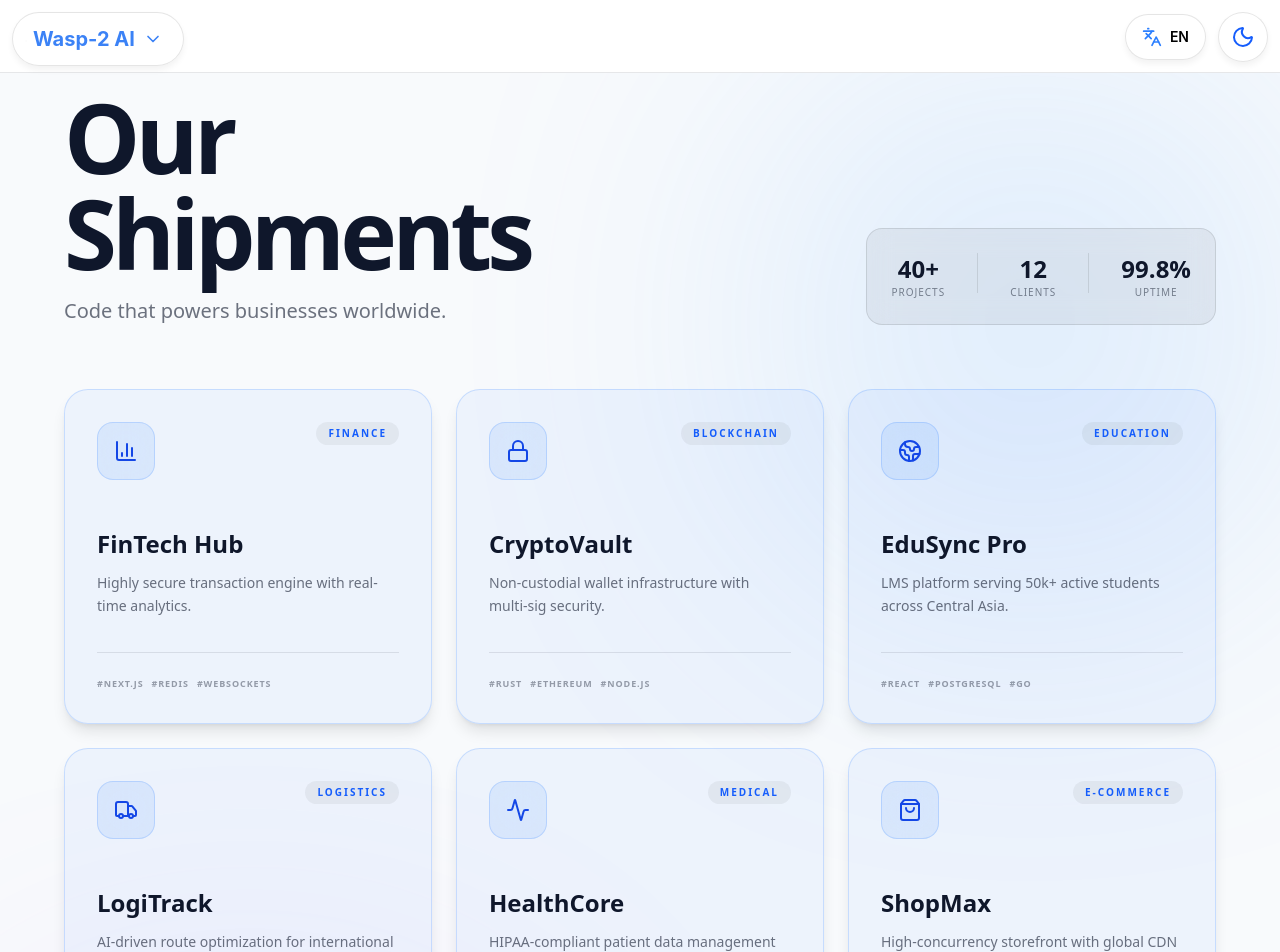
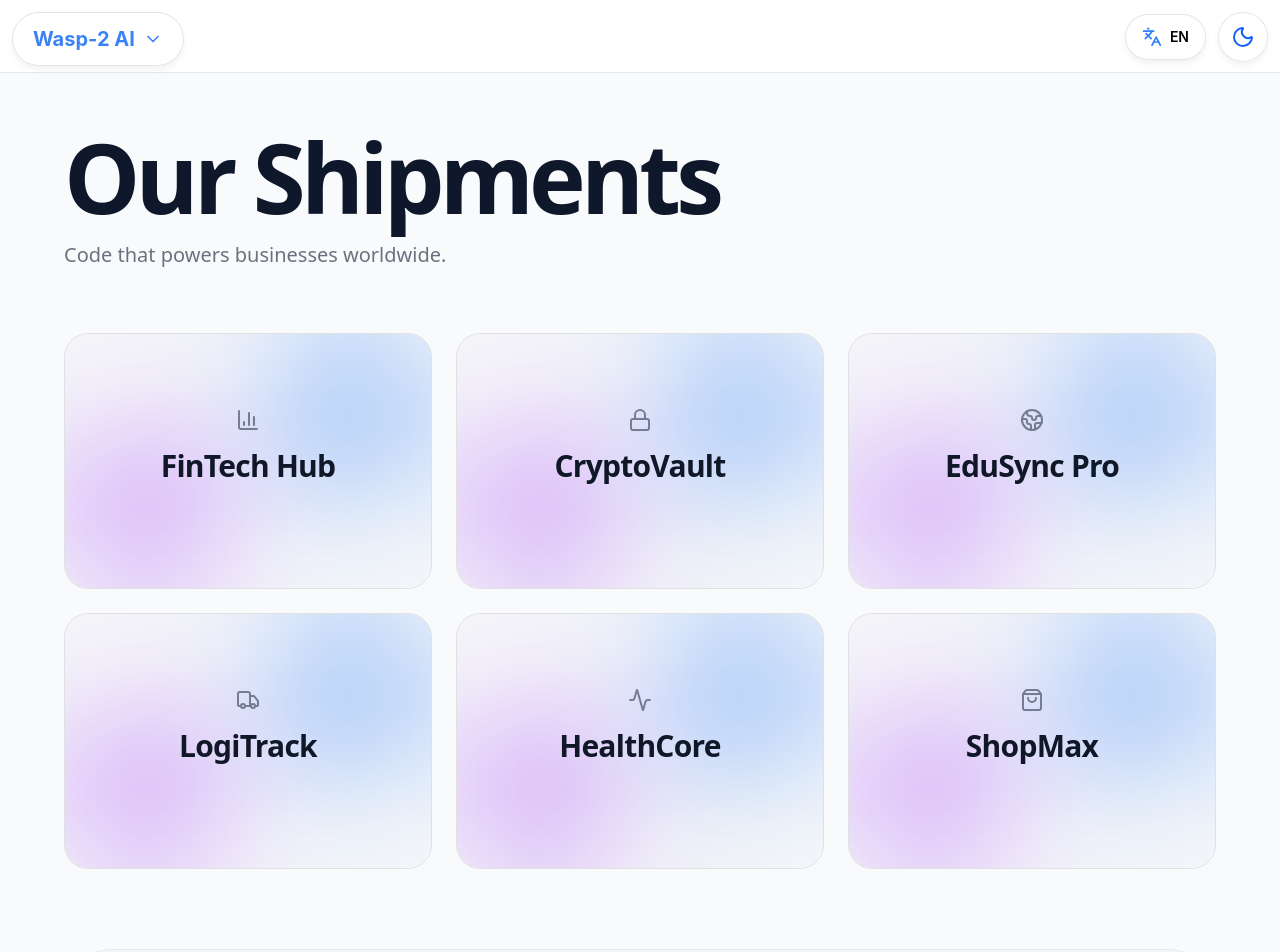
Before and after one commit to Axliyor-uz/wasp2-ai, a Next.js app: page /pages/portfolio in a window 1280 px wide. Shown: the top 952 px of the page. Built offline with nearby package versions, Linux system fonts and the light colour scheme.

Commit message:
added the profile sites

```diff
--- a/src/app/pages/portfolio/page.tsx
+++ b/src/app/pages/portfolio/page.tsx
@@ -1,180 +1,320 @@
 "use client";
 
-import React from 'react';
+import React, { useState, useEffect } from 'react';
+import { useRouter } from 'next/navigation';
+import { useApp } from "@/lib/AppContext";
 import {
-  BarChart3,
-  Globe2,
-  MessageSquare,
-  ShoppingBag,
-  Activity,
-  Truck,
-  ArrowUpRight,
-  Database,
-  Lock
+  BarChart3, Globe2, ShoppingBag,
+  Activity, Truck, ArrowUpRight, Database, Lock, X, ExternalLink
 } from 'lucide-react';
-import { useApp } from "@/lib/AppContext";
-import { useRouter } from 'next/navigation';
-import { useState } from 'react';
 
+// =========================================================================
+// 1. DATA (Links included here)
+// =========================================================================
+
+const PORTFOLIO_DATA: any = {
+  en: {
+    hero: { title: "Our Shipments", subtitle: "Code that powers businesses worldwide.", button: "Get in touch" },
+    projects: [
+      {
+        name: "FinTech Hub", category: "Finance", desc: "Highly secure transaction engine with real-time analytics.", tech: ["Next.js", "Redis"], iconKey: "finance"
+      },
+      {
+        name: "CryptoVault", category: "Blockchain", desc: "Non-custodial wallet infrastructure with multi-sig security.", tech: ["Rust", "Ethereum"], iconKey: "lock"
+      },
+      {
+        name: "EduSync Pro",
+        category: "Education",
+        desc: "LMS platform serving 50k+ students across Central Asia.",
+        tech: ["React", "Go", "PostgreSQL"],
+        iconKey: "globe",
+        link: "https://edify-student-b3qv.vercel.app/" // <--- LINK 1
+      },
+      {
+        name: "LogiTrack", category: "Logistics", desc: "AI-driven route optimization for international freight.", tech: ["Python", "TensorFlow"], iconKey: "truck"
+      },
+      {
+        name: "HealthCore",
+        category: "Medical",
+        desc: "HIPAA-compliant patient data management system.",
+        tech: ["Java", "AWS", "Spring Boot"],
+        iconKey: "activity",
+        link: "https://healthplus-clinic-c3ru.vercel.app" // <--- LINK 2
+      },
+      {
+        name: "ShopMax", category: "E-Commerce", desc: "High-concurrency storefront with global CDN integration.", tech: ["Vue", "Shopify"], iconKey: "shop"
+      }
+
+    ],
+    cta: "Your vision — our code.",
+    modalBtn: "Visit Website"
+  },
+ ru: {
+    hero: { title: "Наши Проекты", subtitle: "Код, который развивает бизнес по всему миру.", button: "Связаться" },
+    projects: [
+      {
+        name: "FinTech Hub", category: "Финансы", desc: "Высокобезопасный транзакционный движок с аналитикой в реальном времени.", tech: ["Next.js", "Redis"], iconKey: "finance"
+      },
+      {
+        name: "CryptoVault", category: "Блокчейн", desc: "Некастодиальная инфраструктура кошелька с мультисигнатурной защитой.", tech: ["Rust", "Ethereum"], iconKey: "lock"
+      },
+      {
+        name: "EduSync Pro",
+        category: "Образование",
+        desc: "LMS-платформа, обслуживающая 50к+ студентов в Центральной Азии.",
+        tech: ["React", "Go", "PostgreSQL"],
+        iconKey: "globe",
+        link: "https://edify-student-b3qv.vercel.app/"
+      },
+      {
+        name: "LogiTrack", category: "Логистика", desc: "Оптимизация маршрутов на базе ИИ для международных перевозок.", tech: ["Python", "TensorFlow"], iconKey: "truck"
+      },
+      {
+        name: "HealthCore",
+        category: "Медицина",
+        desc: "Система управления данными пациентов, соответствующая стандарту HIPAA.",
+        tech: ["Java", "AWS", "Spring Boot"],
+        iconKey: "activity",
+        link: "https://healthplus-clinic-c3ru.vercel.app"
+      },
+      {
+        name: "ShopMax", category: "E-Commerce", desc: "Высоконагруженная витрина с глобальной CDN-интеграцией.", tech: ["Vue", "Shopify"], iconKey: "shop"
+      }
+    ],
+    cta: "Ваша идея — наш код.",
+    modalBtn: "Перейти на сайт"
+  },
+
+  uz: {
+    hero: { title: "Bizning Loyihalar", subtitle: "Butun dunyo bo'ylab biznesni rivojlantiruvchi kod.", button: "Bog'lanish" },
+    projects: [
+      {
+        name: "FinTech Hub", category: "Moliya", desc: "Real vaqt rejimida tahlilga ega yuqori xavfsizlikdagi tranzaksiya tizimi.", tech: ["Next.js", "Redis"], iconKey: "finance"
+      },
+      {
+        name: "CryptoVault", category: "Blokcheyn", desc: "Ko'p bosqichli xavfsizlikka ega hamyon infratuzilmasi.", tech: ["Rust", "Ethereum"], iconKey: "lock"
+      },
+      {
+        name: "EduSync Pro",
+        category: "Ta'lim",
+        desc: "O'rta Osiyo bo'ylab 50 mingdan ortiq talabaga xizmat ko'rsatuvchi LMS platformasi.",
+        tech: ["React", "Go", "PostgreSQL"],
+        iconKey: "globe",
+        link: "https://edify-student-b3qv.vercel.app/"
+      },
+      {
+        name: "LogiTrack", category: "Logistika", desc: "Xalqaro yuk tashish uchun sun'iy intellektga asoslangan marshrutni optimallashtirish.", tech: ["Python", "TensorFlow"], iconKey: "truck"
+      },
+      {
+        name: "HealthCore",
+        category: "Tibbiyot",
+        desc: "HIPAA standartiga mos keluvchi bemor ma'lumotlarini boshqarish tizimi.",
+        tech: ["Java", "AWS", "Spring Boot"],
+        iconKey: "activity",
+        link: "https://healthplus-clinic-c3ru.vercel.app"
+      },
+      {
+        name: "ShopMax", category: "E-Commerce", desc: "Global CDN integratsiyasiga ega yuqori yuklamali onlayn do'kon.", tech: ["Vue", "Shopify"], iconKey: "shop"
+      }
+    ],
+    cta: "Sizning g'oyangiz — bizning kodimiz.",
+    modalBtn: "Saytga o'tish"
+  }
+};
+
+const IconRegistry: Record<string, React.ReactNode> = {
+  finance: <BarChart3 />, lock: <Lock />, globe: <Globe2 />,
+  truck: <Truck />, activity: <Activity />, shop: <ShoppingBag />
+};
+
+// =========================================================================
+// 2. THE MINIMAL CARD (Blur Effect)
+// =========================================================================
+
+const ProjectCard = ({ project, isDark, onClick }: { project: any, isDark: boolean, onClick: () => void }) => {
+  return (
+    <div
+      onClick={onClick}
+      className={`group relative h-64 rounded-3xl overflow-hidden cursor-pointer border transition-all duration-500
+      ${isDark ? 'border-white/10' : 'border-black/10'}`}
+    >
+      {/* 1. Colorful Background Blobs (Visible through blur) */}
+      <div className={`absolute inset-0 opacity-50 transition-opacity duration-700 group-hover:opacity-100
+        ${isDark ? 'bg-gray-900' : 'bg-gray-100'}`}>
+
+        {/* Dynamic blobs based on project name hash or random styling */}
+        <div className={`absolute top-0 right-0 w-40 h-40 blur-[60px] rounded-full mix-blend-multiply transition-all duration-700 group-hover:scale-150
+           ${i % 2 === 0 ? 'bg-purple-500' : 'bg-blue-500'}`}></div>
+        <div className={`absolute bottom-0 left-0 w-40 h-40 blur-[60px] rounded-full mix-blend-multiply transition-all duration-700 group-hover:scale-150
+           ${i % 2 === 0 ? 'bg-blue-500' : 'bg-purple-500'}`}></div>
+      </div>
+
+      {/* 2. The Blur Overlay */}
+      {/* Default: Backdrop blur is heavy. Hover: Blur is removed. */}
+      <div className={`absolute inset-0 flex flex-col items-center justify-center p-6 text-center transition-all duration-500
+        backdrop-blur-xl bg-white/5 group-hover:backdrop-blur-none group-hover:bg-transparent`}>
+
+        {/* Icon (Fades out on hover to clean up view, or stays - your choice) */}
+        <div className="mb-4 opacity-50 group-hover:opacity-100 transition-opacity duration-300 transform group-hover:-translate-y-2">
+           {IconRegistry[project.iconKey]}
+        </div>
+
+        {/* Name */}
+        <h3 className={`text-2xl md:text-3xl font-black tracking-tight transition-transform duration-500 group-hover:scale-110
+          ${isDark ? 'text-white' : 'text-gray-900'}`}>
+          {project.name}
+        </h3>
+
+        {/* "Click to View" Hint (Appears on hover) */}
+        <span className={`mt-4 text-[10px] uppercase tracking-[0.3em] opacity-0 translate-y-4 transition-all duration-500 group-hover:opacity-100 group-hover:translate-y-0
+          ${isDark ? 'text-gray-300' : 'text-gray-600'}`}>
+          View Details
+        </span>
+      </div>
+    </div>
+  );
+};
+
+// =========================================================================
+// 3. THE MODAL (Detailed View)
+// =========================================================================
+
+const ProjectModal = ({ project, isOpen, onClose, isDark, t }: any) => {
+  if (!isOpen || !project) return null;
+
+  return (
+    <div className="fixed inset-0 z-50 flex items-center justify-center p-4">
+      {/* Backdrop */}
+      <div
+        className="absolute inset-0 bg-black/60 backdrop-blur-sm transition-opacity"
+        onClick={onClose}
+      ></div>
+
+      {/* Modal Content */}
+      <div className={`relative w-full max-w-2xl rounded-[2rem] p-8 md:p-12 shadow-2xl overflow-hidden animate-in fade-in zoom-in duration-300
+        ${isDark ? 'bg-[#0f172a] border border-white/10 text-white' : 'bg-white text-gray-900'}`}>
+
+        {/* Close Button */}
+        <button
+          onClick={onClose}
+          className={`absolute top-6 right-6 p-2 rounded-full transition-colors ${isDark ? 'hover:bg-white/10' : 'hover:bg-black/5'}`}
+        >
+          <X size={24} />
+        </button>
+
+        {/* Content */}
+        <div>
+          <div className="flex items-center gap-4 mb-6">
+            <div className={`p-3 rounded-xl ${isDark ? 'bg-purple-500/20 text-purple-400' : 'bg-blue-100 text-blue-600'}`}>
+              {IconRegistry[project.iconKey]}
+            </div>
+            <span className="text-xs font-bold uppercase tracking-widest opacity-50">{project.category}</span>
+          </div>
+
+          <h2 className="text-4xl md:text-5xl font-black mb-6">{project.name}</h2>
+
+          <p className="text-lg opacity-70 leading-relaxed mb-8">
+            {project.desc}
+          </p>
+
+          <div className="mb-10">
+            <h4 className="text-xs font-bold uppercase tracking-widest opacity-40 mb-4">Technologies</h4>
+            <div className="flex flex-wrap gap-2">
+              {project.tech.map((tech: string) => (
+                <span key={tech} className={`px-4 py-2 rounded-lg text-xs font-bold ${isDark ? 'bg-white/5' : 'bg-gray-100'}`}>
+                  {tech}
+                </span>
+              ))}
+            </div>
+          </div>
+
+          {/* THE ACTION BUTTON */}
+          <div className="flex flex-col sm:flex-row gap-4">
+            {project.link ? (
+              <a
+                href={project.link}
+                target="_blank"
+                rel="noopener noreferrer"
+                className={`flex-1 flex items-center justify-center gap-2 px-8 py-4 rounded-xl font-bold text-sm uppercase tracking-widest transition-transform hover:scale-105
+                  ${isDark ? 'bg-purple-600 hover:bg-purple-500 text-white' : 'bg-blue-600 hover:bg-blue-500 text-white'}`}
+              >
+                {t.modalBtn || "Visit Website"}
+                <ExternalLink size={16} />
+              </a>
+            ) : (
+              <button disabled className="flex-1 px-8 py-4 rounded-xl font-bold text-sm uppercase tracking-widest opacity-50 cursor-not-allowed border border-current">
+                Coming Soon
+              </button>
+            )}
+          </div>
+
+        </div>
+      </div>
+    </div>
+  );
+};
+
+// =========================================================================
+// 4. MAIN PAGE LOGIC
+// =========================================================================
+
+// Helper for random colors in the map loop
+let i = 0;
 
 const Portfolio = () => {
   const { lang, theme } = useApp();
   const isDark = theme === "dark";
+  const router = useRouter();
 
-const router = useRouter();
-  const [isNavigating, setIsNavigating] = useState(false);
+  // State for the modal
+  const [selectedProject, setSelectedProject] = useState<any>(null);
 
-  const handleClick = async () => {
-    setIsNavigating(true);
-        router.push('/pages/contact');
-  };
-
-  const content: any = {
-    en: {
-      title: "Our Shipments",
-      subtitle: "Code that powers businesses worldwide.",
-      stats: { projects: "Projects", clients: "Clients", uptime: "Uptime" },
-      projects: [
-        { name: "FinTech Hub", category: "Finance", desc: "Highly secure transaction engine with real-time analytics.", tech: ["Next.js", "Redis", "WebSockets"], icon: <BarChart3 /> },
-        { name: "CryptoVault", category: "Blockchain", desc: "Non-custodial wallet infrastructure with multi-sig security.", tech: ["Rust", "Ethereum", "Node.js"], icon: <Lock /> },
-        { name: "EduSync Pro", category: "Education", desc: "LMS platform serving 50k+ active students across Central Asia.", tech: ["React", "PostgreSQL", "Go"], icon: <Globe2 /> },
-        { name: "LogiTrack", category: "Logistics", desc: "AI-driven route optimization for international freight.", tech: ["Python", "TensorFlow", "React"], icon: <Truck /> },
-        { name: "HealthCore", category: "Medical", desc: "HIPAA-compliant patient data management system.", tech: ["Java", "Spring Boot", "AWS"], icon: <Activity /> },
-        { name: "ShopMax", category: "E-Commerce", desc: "High-concurrency storefront with global CDN integration.", tech: ["Vue", "Shopify API", "Firebase"], icon: <ShoppingBag /> }
-      ]
-    },
-    ru: {
-      title: "Наши Проекты",
-      subtitle: "Код, который развивает бизнес по всему миру.",
-      stats: { projects: "Проектов", clients: "Клиентов", uptime: "Аптайм" },
-      projects: [
-        { name: "FinTech Hub", category: "Финансы", desc: "Безопасный движок транзакций с аналитикой в реальном времени.", tech: ["Next.js", "Redis", "WebSockets"], icon: <BarChart3 /> },
-        { name: "CryptoVault", category: "Блокчейн", desc: "Инфраструктура кошелька с мультисигнатурной защитой.", tech: ["Rust", "Ethereum", "Node.js"], icon: <Lock /> },
-        { name: "EduSync Pro", category: "Образование", desc: "LMS-платформа для 50к+ активных студентов.", tech: ["React", "PostgreSQL", "Go"], icon: <Globe2 /> },
-        { name: "LogiTrack", category: "Логистика", desc: "Оптимизация маршрутов на базе ИИ для перевозок.", tech: ["Python", "TensorFlow", "React"], icon: <Truck /> },
-        { name: "HealthCore", category: "Медицина", desc: "Система управления данными пациентов по стандарту HIPAA.", tech: ["Java", "Spring Boot", "AWS"], icon: <Activity /> },
-        { name: "ShopMax", category: "E-Commerce", desc: "Витрина с высокой пропускной способностью и CDN.", tech: ["Vue", "Shopify API", "Firebase"], icon: <ShoppingBag /> }
-      ]
-    },
-    uz: {
-      title: "Bizning Ishlarimiz",
-      subtitle: "Butun dunyo bo'ylab bizneslarni harakatga keltiruvchi kod.",
-      stats: { projects: "Loyihalar", clients: "Mijozlar", uptime: "Ish vaqti" },
-      projects: [
-        { name: "FinTech Hub", category: "Moliya", desc: "Real vaqt rejimida tahlilga ega xavfsiz tranzaksiya tizimi.", tech: ["Next.js", "Redis", "WebSockets"], icon: <BarChart3 /> },
-        { name: "CryptoVault", category: "Blokcheyn", desc: "Ko'p bosqichli xavfsizlikka ega hamyon infratuzilmasi.", tech: ["Rust", "Ethereum", "Node.js"], icon: <Lock /> },
-        { name: "EduSync Pro", category: "Ta'lim", desc: "O'rta Osiyo bo'ylab 50 mingdan ortiq talabaga xizmat qiluvchi platforma.", tech: ["React", "PostgreSQL", "Go"], icon: <Globe2 /> },
-        { name: "LogiTrack", category: "Logistika", desc: "Xalqaro yuk tashish uchun AI asosidagi marshrut optimallashtirish.", tech: ["Python", "TensorFlow", "React"], icon: <Truck /> },
-        { name: "HealthCore", category: "Tibbiyot", desc: "HIPAA standartidagi bemor ma'lumotlarini boshqarish tizimi.", tech: ["Java", "Spring Boot", "AWS"], icon: <Activity /> },
-        { name: "ShopMax", category: "E-Commerce", desc: "Global CDN integratsiyasiga ega yuqori yuklamali do'kon.", tech: ["Vue", "Shopify API", "Firebase"], icon: <ShoppingBag /> }
-      ]
-    }
-  };
-
-  const t = content[lang] || content['en'];
+  const t = PORTFOLIO_DATA[lang] || PORTFOLIO_DATA['en'];
 
   return (
-    <div className={`${isDark ? 'dark bg-[#020617] text-slate-100' : 'bg-slate-50 text-slate-900'} min-h-screen transition-colors duration-500 p-4 relative overflow-hidden font-sans`}>
+    <div className={`${isDark ? 'dark bg-[#020617] text-slate-100' : 'bg-slate-50 text-slate-900'} min-h-screen transition-colors duration-500 p-4 relative font-sans`}>
 
-      {/* Background Decor */}
-      <div className="absolute inset-0 pointer-events-none opacity-20">
-        <div className={`absolute top-0 right-0 w-[500px] h-[500px] blur-[150px] rounded-full ${isDark ? 'bg-purple-600' : 'bg-blue-400'}`}></div>
-        <div className={`absolute bottom-0 left-0 w-[500px] h-[500px] blur-[150px] rounded-full ${isDark ? 'bg-blue-600' : 'bg-purple-400'}`}></div>
-      </div>
-
-      <div className="relative z-10 max-w-6xl mx-auto">
-        {/* Header Section */}
-        <header className="flex flex-col md:flex-row justify-between items-end mb-16 gap-8">
-          <div className="max-w-xl">
-            <h1 className="text-6xl md:text-8xl font-black tracking-tighter mb-4">{t.title}</h1>
-            <p className="text-xl opacity-60 font-light">{t.subtitle}</p>
-          </div>
-
-          {/* Quick Stats Banner */}
-          <div className={`flex gap-8 p-6 rounded-2xl border backdrop-blur-md ${isDark ? 'bg-white/5 border-white/10' : 'bg-black/5 border-black/10'}`}>
-            <div className="text-center">
-              <div className="text-2xl font-black">40+</div>
-              <div className="text-[10px] uppercase tracking-widest opacity-50">{t.stats.projects}</div>
-            </div>
-            <div className={`w-px h-10 ${isDark ? 'bg-white/10' : 'bg-black/10'}`}></div>
-            <div className="text-center">
-              <div className="text-2xl font-black">12</div>
-              <div className="text-[10px] uppercase tracking-widest opacity-50">{t.stats.clients}</div>
-            </div>
-            <div className={`w-px h-10 ${isDark ? 'bg-white/10' : 'bg-black/10'}`}></div>
-            <div className="text-center">
-              <div className="text-2xl font-black">99.8%</div>
-              <div className="text-[10px] uppercase tracking-widest opacity-50">{t.stats.uptime}</div>
-            </div>
-          </div>
+      <div className="relative z-10 max-w-6xl mx-auto pt-10">
+        <header className="mb-16">
+          <h1 className="text-6xl md:text-8xl font-black tracking-tighter mb-4">{t.hero.title}</h1>
+          <p className="text-xl opacity-60 font-light">{t.hero.subtitle}</p>
         </header>
 
-        {/* Portfolio Grid */}
+        {/* Grid of Minimal Cards */}
         <main className="grid grid-cols-1 md:grid-cols-2 lg:grid-cols-3 gap-6 mb-20">
-          {t.projects.map((project: any, i: number) => (
-            <div key={i} className={`group relative p-8 rounded-3xl border transition-all duration-500 hover:-translate-y-2
-              ${isDark
-                ? 'bg-purple-500/5 border-purple-500/20 hover:border-purple-500/60 shadow-[0_0_30px_rgba(168,85,247,0.05)] hover:shadow-purple-500/10'
-                : 'bg-blue-500/5 border-blue-500/20 hover:border-blue-500/60 shadow-lg'}`}>
-
-              {/* Icon & Category */}
-              <div className="flex justify-between items-start mb-12">
-                <div className={`p-4 rounded-2xl backdrop-blur-xl border ${isDark ? 'bg-purple-500/20 border-purple-500/30 text-purple-300' : 'bg-blue-500/10 border-blue-500/20 text-blue-700'}`}>
-                  {project.icon}
-                </div>
-                <span className={`text-[10px] font-bold uppercase tracking-[0.2em] px-3 py-1 rounded-full ${isDark ? 'bg-white/5 text-purple-400' : 'bg-black/5 text-blue-600'}`}>
-                  {project.category}
-                </span>
-              </div>
-
-              {/* Title & Description */}
-              <h3 className="text-2xl font-bold mb-3 flex items-center gap-2">
-                {project.name}
-                <ArrowUpRight size={16} className="opacity-0 group-hover:opacity-100 group-hover:translate-x-1 group-hover:-translate-y-1 transition-all" />
-              </h3>
-              <p className="text-sm opacity-60 leading-relaxed mb-8 h-12 line-clamp-2">
-                {project.desc}
-              </p>
-
-              {/* Tech Stack - Text Based */}
-              <div className="flex flex-wrap gap-2 pt-6 border-t border-current/10">
-                {project.tech.map((item: string) => (
-                  <span key={item} className="text-[9px] font-black uppercase tracking-widest opacity-40 group-hover:opacity-100 transition-opacity">
-                    #{item}
-                  </span>
-                ))}
-              </div>
-
-              {/* Decorative Geometric Shape behind card */}
-              <div className={`absolute -bottom-2 -right-2 w-24 h-24 rounded-full blur-3xl opacity-0 group-hover:opacity-20 transition-opacity
-                ${isDark ? 'bg-purple-500' : 'bg-blue-500'}`}></div>
-            </div>
-          ))}
+          {t.projects.map((project: any, index: number) => {
+            // just a hack to alternate colors in the card helper
+            i = index;
+            return (
+              <ProjectCard
+                key={index}
+                project={project}
+                isDark={isDark}
+                onClick={() => setSelectedProject(project)}
+              />
+            );
+          })}
         </main>
 
-        {/* Dynamic CTA */}
-        <section className={`rounded-[3rem] p-12 md:p-20 text-center border overflow-hidden relative
-          ${isDark ? 'border-white/5 bg-white/[0.02]' : 'border-black/5 bg-black/[0.02]'}`}>
-
-          <div className="absolute top-1/2 left-1/2 -translate-x-1/2 -translate-y-1/2 w-full h-full opacity-[0.03] scale-150 pointer-events-none">
-            <Database className="w-full h-full" />
-          </div>
-
-          <div className="relative z-10">
-            <h2 className="text-3xl md:text-5xl font-black mb-6">
-              {lang === 'uz' ? "Sizning g'oyangiz — bizning kodimiz." : lang === 'ru' ? "Ваша идея — наш код." : "Your vision — our code."}
-            </h2>
-            <button onClick={handleClick} className={`px-12 py-4 rounded-full font-bold text-sm uppercase tracking-widest shadow-2xl transition-all hover:scale-105
-              ${isDark ? 'bg-purple-600 text-white hover:bg-purple-500' : 'bg-blue-600 text-white hover:bg-blue-500'}`}>
-              {lang === 'uz' ? "Bog'lanish" : lang === 'ru' ? "Связаться с нами" : "Get in touch"}
+        <section className={`rounded-[3rem] p-12 text-center border overflow-hidden relative ${isDark ? 'border-white/5 bg-white/[0.02]' : 'border-black/5 bg-black/[0.02]'}`}>
+           <div className="relative z-10">
+            <h2 className="text-3xl font-black mb-6">{t.cta}</h2>
+            <button onClick={() => router.push('/pages/contact')} className={`px-12 py-4 rounded-full font-bold text-sm uppercase tracking-widest shadow-2xl transition-all hover:scale-105 ${isDark ? 'bg-purple-600 text-white' : 'bg-blue-600 text-white'}`}>
+              {t.hero.button}
             </button>
           </div>
         </section>
       </div>
 
-      <footer className="mt-16 text-center opacity-30 text-[9px] tracking-[0.3em] uppercase pb-8">
-          &copy; 2026 Wasp-2 AI COLLECTIVE — SHIPPED WITH PRECISION
-        </footer>
+      {/* The Modal Overlay */}
+      <ProjectModal
+        project={selectedProject}
+        isOpen={!!selectedProject}
+        onClose={() => setSelectedProject(null)}
+        isDark={isDark}
+        t={t}
+      />
+
     </div>
   );
 };
```
